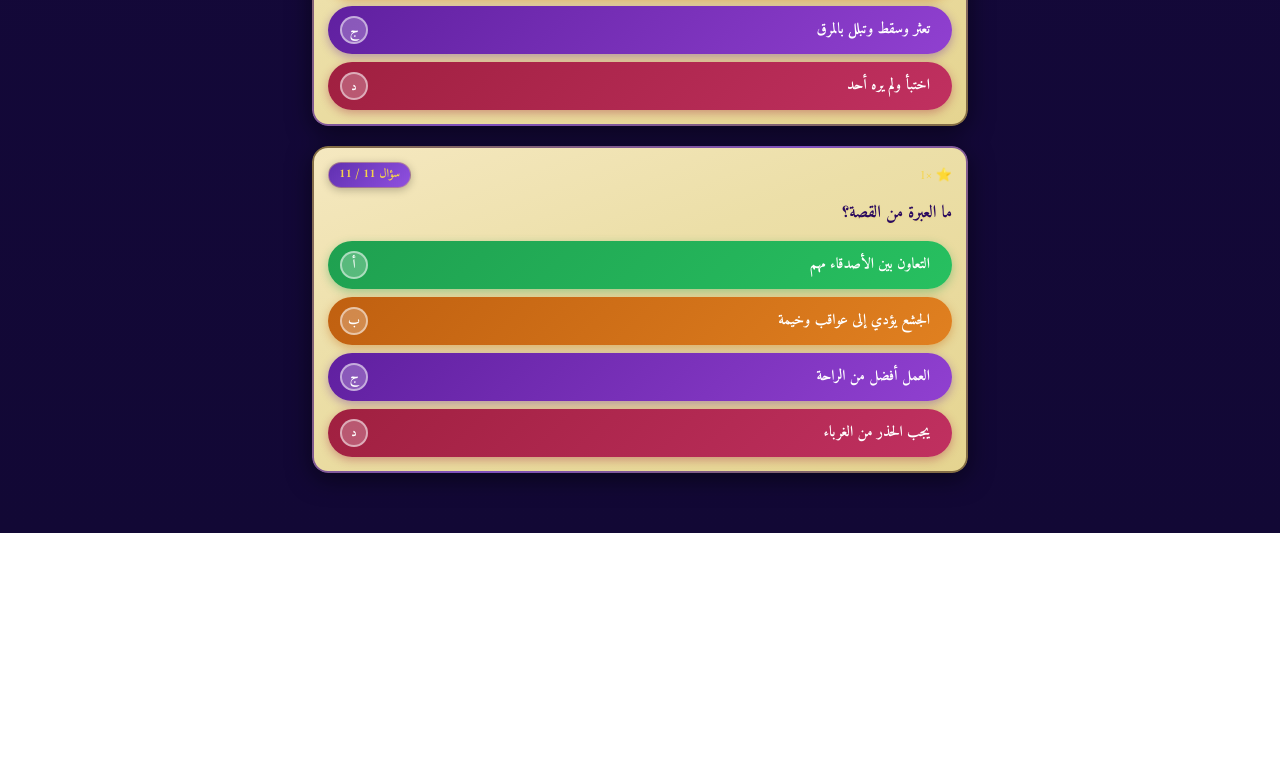
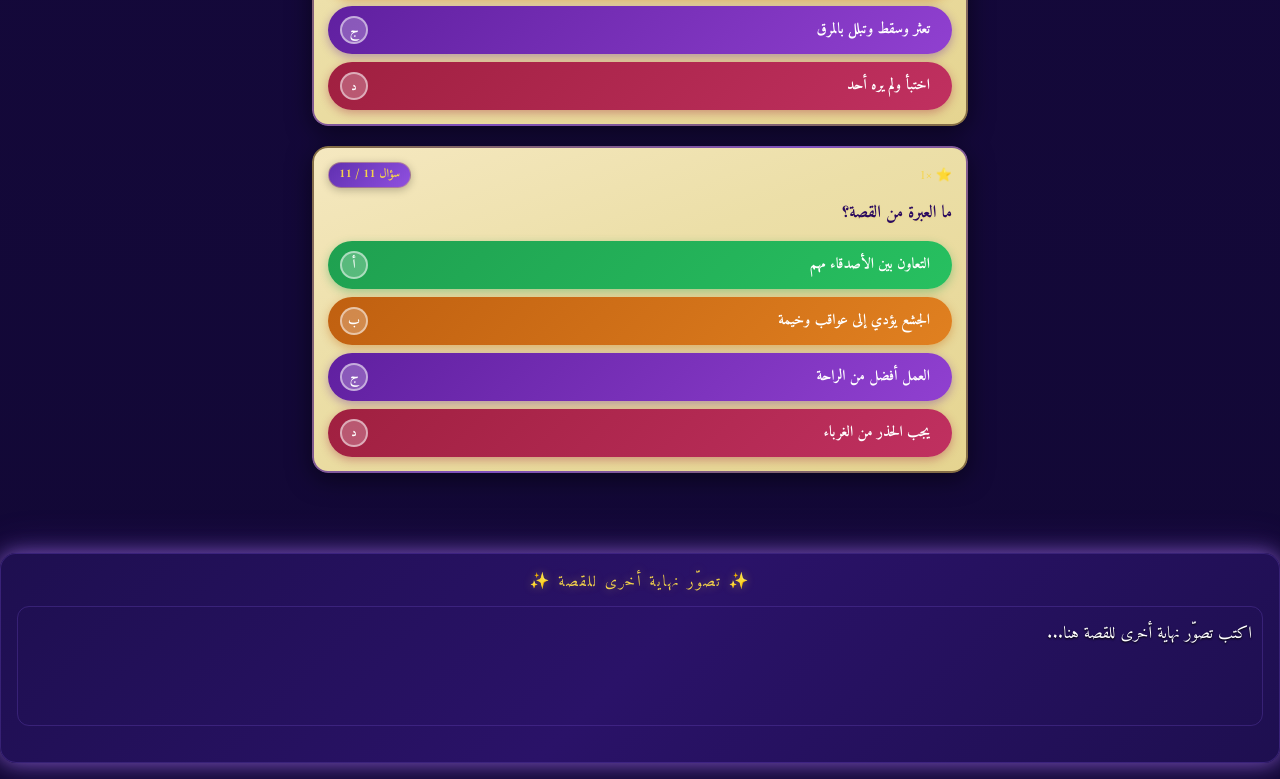
Before and after one commit to ahmedbenbettaieb/Arabic-Story, a React (Vite) app: page /story/pigeon in a window 1280 px wide. Shown: the part 7842-8621 px from the top of the page. Before the commit the page ends 8375 px from the top, so only its background shows below. Built offline with nearby package versions, Linux system fonts and the light colour scheme.

Commit message:
add alternative section

```diff
--- /dev/null
+++ b/src/components/AlternativeEnding.tsx
@@ -0,0 +1,33 @@
+import { useState } from "react";
+
+export default function AlternativeEnding() {
+  const [text, setText] = useState<string>(
+    "اكتب تصوّر نهاية أخرى للقصة هنا...",
+  );
+
+  return (
+    <div className="story-card" style={{ marginTop: "20px" }}>
+      <div className="story-card-inner">
+        <div className="section-label">✨ تصوّر نهاية أخرى للقصة ✨</div>
+
+        <textarea
+          value={text}
+          onChange={(e) => setText(e.target.value)}
+          className="story-text"
+          style={{
+            width: "100%",
+            minHeight: "120px",
+            background: "transparent",
+            border: "1px solid #6040b060",
+            borderRadius: "12px",
+            padding: "10px",
+            color: "#fff",
+            outline: "none",
+            fontFamily: "'Amiri', serif",
+            resize: "none",
+          }}
+        />
+      </div>
+    </div>
+  );
+}
--- a/src/pages/QuizPage.tsx
+++ b/src/pages/QuizPage.tsx
@@ -8,7 +8,7 @@ import ScoreBar from "../components/ScoreBar";
 import StorySection from "../components/StorySection";
 import QuestionCard from "../components/QuestionCard";
 import ResultOverlay from "../components/ResultOverlay";
-
+import AlternativeEnding from "../components/AlternativeEnding";
 export default function QuizPage() {
   const [answers, setAnswers] = useState<Record<number, number>>({});
   const [showResult, setShowResult] = useState(false);
@@ -104,6 +104,7 @@ export default function QuizPage() {
           ))}
         </div>
       </div>
+      <AlternativeEnding />
     </div>
   );
 }
```
